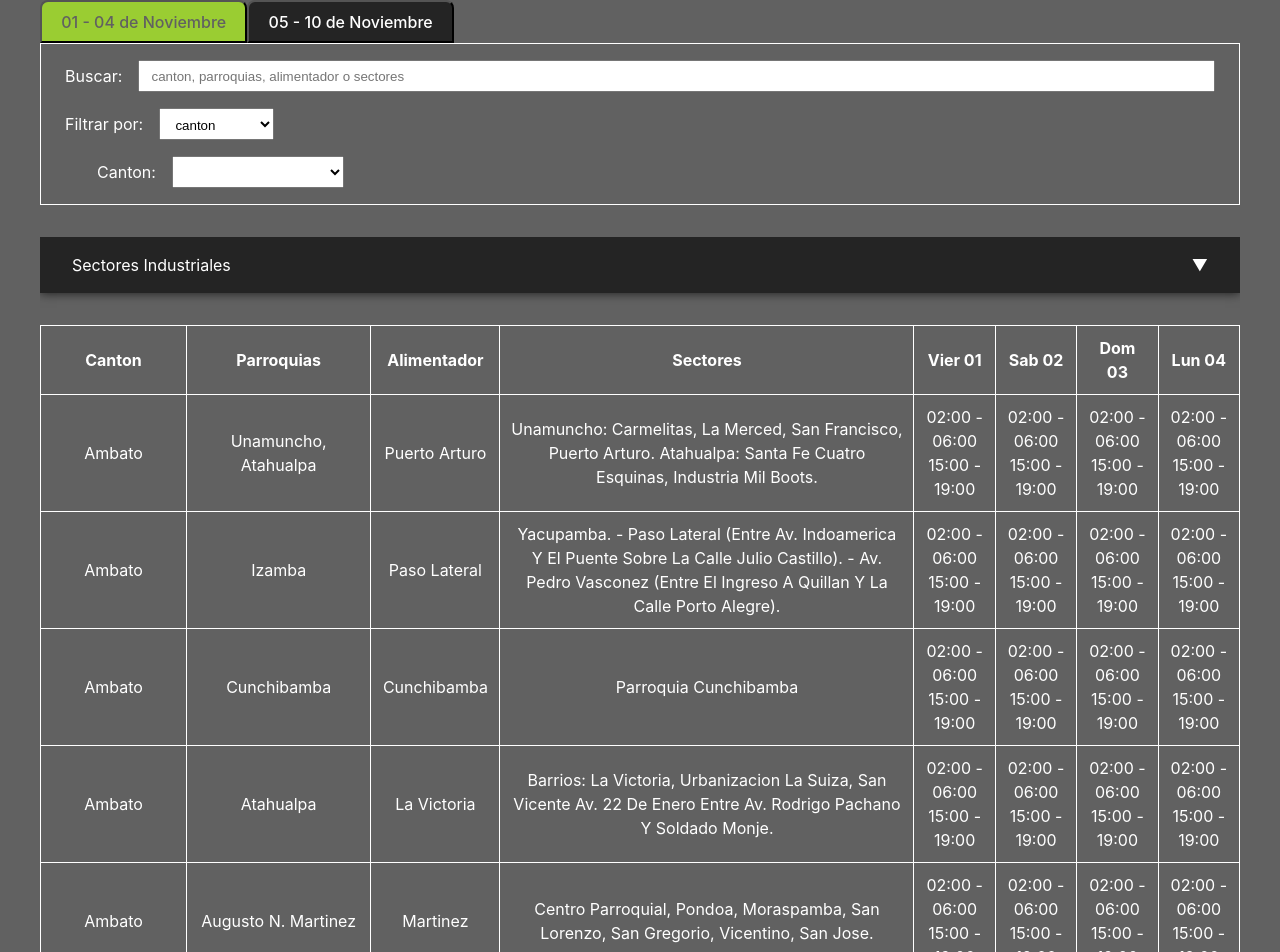
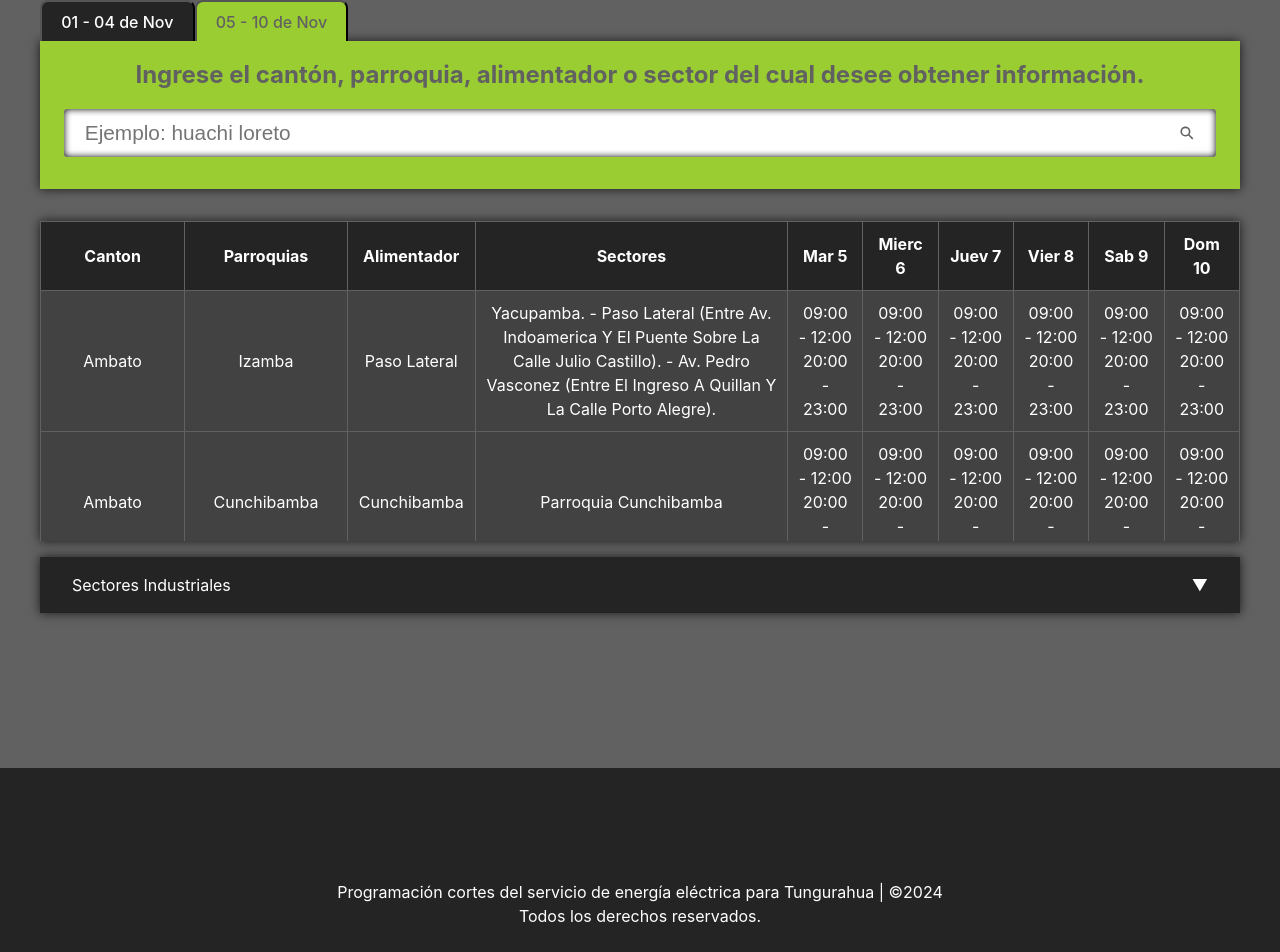
Before and after one commit to EstebanCarrilloG/info-cortes-tungurahua, a React (Vite) app: page / in a window 1280 px wide. Shown: the part 243-1195 px from the top of the page. Built offline with nearby package versions, Linux system fonts and the light colour scheme.

Commit message:
React icons installed
* Some styles modified
* Bugs fixed
* filter option deleted

```diff
--- a/package.json
+++ b/package.json
@@ -11,7 +11,8 @@
   },
   "dependencies": {
     "react": "^18.3.1",
-    "react-dom": "^18.3.1"
+    "react-dom": "^18.3.1",
+    "react-icons": "^5.3.0"
   },
   "devDependencies": {
     "@eslint/js": "^9.13.0",
--- a/src/App.css
+++ b/src/App.css
@@ -46,6 +46,7 @@ main {
   outline: none;
   border-radius: 0.5rem 0.5rem 0px 0px;
   user-select: none;
+  border-bottom: none;
 }
 .active {
   color: #616161;
@@ -57,14 +58,10 @@ main {
   flex-direction: column;
   gap: 1rem;
   margin-bottom: 2rem;
-  border: 1px solid;
   padding: 1rem 1.5rem;
-}
+  color: #616161;
+  background: yellowgreen;
 
-form {
-  display: flex;
-  gap: 1rem;
-  align-items: center;
 }
 .search-form input,
 .options-form select,
@@ -72,8 +69,33 @@ form {
   height: 2rem;
   padding: 0.5rem 0.7rem;
   width: 100%;
+  outline: none;
 }
-
+.search-form{
+  display: flex;
+  flex-direction: column;
+  gap: 1rem;
+}
+.search-form label{
+  font-weight: bold;
+  font-size: 1.5rem;
+  text-align: center;
+}
+.search-bar-container{
+  display: flex;
+  justify-content: space-between;
+  background: white;
+  color: #616161;
+  align-items: center;
+  padding: 0.5rem 1.3rem;
+  box-shadow: inset 0px 0px 7px 0px #000000;
+  border-radius: 0.2rem;
+}
+.search-bar-container input{
+  font-size: 1.3rem;
+  border:none;
+  padding:0;
+}
 .options-form select,
 .data-filter-form select {
   width: max-content;
@@ -85,14 +107,13 @@ form {
 .data-filter-form label {
   text-transform: capitalize;
 }
-.table-container {
-  overflow-x: scroll;
+.tables-container {
   text-transform: capitalize;
   display: flex;
   flex-direction: column;
-  gap: 2rem;
+  gap: 1rem;
 }
-.industrias-container {
+.industrias-container,.general-data-container,.forms-section {
   box-shadow: 0px 0px 10px 0px rgba(0, 0, 0, 0.75);
 }
 .industrias-header {
@@ -105,8 +126,7 @@ form {
 }
 
 .industrias-table-container {
-  overflow-x: hidden;
-  overflow-x: scroll;
+  overflow: auto;
 }
 
 .industrias-table {
@@ -121,10 +141,28 @@ form {
   }
 }
 
+.general-data-container{
+max-height: 40vh;
+overflow-y: scroll;
+}
+
+.general-data-container .no-results-found{
+  text-align: center;
+  padding: 5rem 2rem;
+  background:#424242;
+  height: 40vh;
+  display: flex;
+  justify-content: center;
+  align-items: center;
+}
+.general-data-container .no-results-found span{
+  color: yellowgreen;
+}
+
 table,
 td,
 th {
-  border: 1px solid;
+  border: 1px solid #616161;
 }
 
 tr td span {
@@ -144,3 +182,23 @@ table {
   width: 100%;
   border-collapse: collapse;
 }
+table thead tr{
+  background: #242424;
+}
+table tbody tr{
+  background: #424242;
+}
+footer {
+  align-items: center;
+  background: #242424;
+  color: #fff;
+  display: flex;
+  flex-direction: column;
+  height: 20rem;
+  justify-content: center;
+  padding: 3rem 2rem;
+  text-align: center;
+}
+footer a{
+  color: yellowgreen;
+}
--- a/src/App.jsx
+++ b/src/App.jsx
@@ -1,35 +1,37 @@
-import { useEffect, useState } from "react";
+import { useEffect, useRef, useState } from "react";
+import { IoSearchSharp } from "react-icons/io5";
 
 import "./App.css";
 import tableHeadersFilter from "./scripts/tableHeadersFilter";
-import dataFiltered from "./scripts/dataFiltered";
-import optionsFilter from "./scripts/optionsFilter";
 import getAllData from "./scripts/getAllData";
 import searchFilter from "./scripts/searchFilter";
 import pageInfo from "./data/pageInfo.json";
 
 function App() {
   const [isVisible, setIsVisible] = useState(false);
-  const [week, setWeek] = useState("thisWeek");
+  const [week, setWeek] = useState("nextWeek");
   const [data, setData] = useState(getAllData(week));
-  const options = tableHeadersFilter(week).filter((key) => key != "sectores");
-  const [option, setOption] = useState(options[0]);
-  const [active, setActive] = useState(true);
+  const [active, setActive] = useState(false);
+  const [searchValue, setSearchValue] = useState("");
+  const mainRef = useRef(null);
+  const [error, setError] = useState("");
 
   useEffect(() => {
-
-    setData(getAllData(week))
-   }, [week])
+    setData(searchFilter(searchValue, week));
+    console.log(data);
+  }, [week, searchValue]);
 
   const handleSearch = (e) => {
     e.preventDefault();
     const { value } = e.target;
-    setData(searchFilter(value, week));
+
+    setSearchValue(value);
+
+    setData(searchFilter(searchValue, week));
+    setError("");
   };
-  const handleChange = (e) => {
-    e.preventDefault();
-    const { name, value } = e.target;
-    setData(dataFiltered(name, value, week));
+  const handleScrollToSection = () => {
+    mainRef.current?.scrollIntoView({ behavior: "smooth" });
   };
 
   return (
@@ -50,7 +52,7 @@ function App() {
       </header>
 
       <main>
-        <div className="main-container container">
+        <div className="main-container container" id="main" ref={mainRef}>
           <div>
             <button
               className={`buttons-selection ${active ? "active" : ""}`}
@@ -73,48 +75,58 @@ function App() {
           </div>
           <div className="forms-section">
             <form className="search-form" onSubmit={(e) => e.preventDefault()}>
-              <label htmlFor="search">Buscar: </label>
+              <label htmlFor="search">
+                Ingrese el cantón, parroquia, alimentador o sector del cual
+                desee obtener información.
+              </label>
+              <div className="search-bar-container">
                 <input
                   type="search"
                   id="search"
-                placeholder="canton, parroquias, alimentador o sectores"
+                  placeholder="Ejemplo: huachi loreto"
                   onChange={(e) => handleSearch(e)}
+                  onClick={handleScrollToSection}
                 />
+                <IoSearchSharp />
+              </div>
+              <span>{error}</span>
             </form>
+          </div>
 
-            <form className="options-form">
-              <label htmlFor="options">Filtrar por: </label>
-              <select
-                name="options"
-                id="options"
-                onChange={(e) => setOption(e.target.value)}
-              >
-                {options.map((option, index) => (
-                  <option value={option} key={index}>
-                    {option}
-                  </option>
+          <div className="tables-container">
+            <div className="general-data-container">
+              {data.length > 0 ? (
+                <table className="general-data-table">
+                  <thead>
+                    <tr>
+                      {tableHeadersFilter(week).map((item, index) => (
+                        <th key={index}>{item}</th>
                       ))}
-              </select>
-            </form>
-            {option && (
-              <form className="data-filter-form" onChange={handleChange}>
-                <label htmlFor={option.toLowerCase()}>{option + ": "}</label>
-                <select name={option} id={option.toLowerCase()}>
-                  {optionsFilter(option, week).map((e, index) => {
-                    return (
-                      e !== null && (
-                        <option value={e} key={index}>
-                          {e}
-                        </option>
-                      )
-                    );
-                  })}
-                </select>
-              </form>
+                    </tr>
+                  </thead>
+
+                  <tbody>
+                    {data.map((item, trIndex) => (
+                      <tr key={trIndex}>
+                        {tableHeadersFilter(week).map((key, tdIndex) => (
+                          <td
+                            key={tdIndex}
+                            dangerouslySetInnerHTML={{ __html: item[key] }}
+                          />
+                        ))}
+                      </tr>
+                    ))}
+                  </tbody>
+                </table>
+              ) : (
+                <p className="no-results-found">
+                  <b>
+                    <span>ERROR: </span>No se encontraron resultados para el termino de busqueda: {" "}
+                    <span>{searchValue.toUpperCase()}</span>
+                  </b>
+                </p>
               )}
             </div>
-
-          <div className="table-container">
             <div className="industrias-container">
               <p
                 className="industrias-header"
@@ -126,11 +138,13 @@ function App() {
                 {isVisible && (
                   <table className={`industrias-table`}>
                     <thead>
+                      <tr>
                         {tableHeadersFilter(week, "industrias").map(
                           (item, index) => (
                             <th key={index}>{item}</th>
                           )
                         )}
+                      </tr>
                     </thead>
                     <tbody>
                       {getAllData(week, "industrias")?.map((item, trIndex) => (
@@ -147,31 +161,22 @@ function App() {
                 )}
               </div>
             </div>
-            <table>
-              <thead>
-                <tr>
-                  {tableHeadersFilter(week).map((item, index) => (
-                    <th key={index}>{item}</th>
-                  ))}
-                </tr>
-              </thead>
-
-              <tbody>
-                {data?.map((item, trIndex) => (
-                  <tr key={trIndex}>
-                    {tableHeadersFilter(week).map((key, tdIndex) => (
-                      <td
-                        key={tdIndex}
-                        dangerouslySetInnerHTML={{ __html: item[key] }}
-                      />
-                    ))}
-                  </tr>
-                ))}
-              </tbody>
-            </table>
           </div>
         </div>
       </main>
+      <footer className="footer">
+        <p>
+          Programación cortes del servicio de energía eléctrica para Tungurahua
+          | ©2024
+        </p>
+        <p>Todos los derechos reservados.</p>
+        <p></p>
+        <br />
+        <p>
+          Desarrollado por:{" "}
+          <a href="https://github.com/EstebanCarrilloG">Esteban Carrillo</a>
+        </p>
+      </footer>
     </>
   );
 }
--- a/src/data/pageInfo.json
+++ b/src/data/pageInfo.json
@@ -2,8 +2,8 @@
    {
     "pageDescription":"Consulte los cortes programados de emergencia en Tungurahua. Del 01 al 04 de noviembre del 2024 y Del 05 al 10 de noviembre de 2024",
     "tabsText":{
-        "actualy": "01 - 04 de Noviembre",
-        "next":"05 - 10 de Noviembre"
+        "actualy": "01 - 04 de Nov",
+        "next":"05 - 10 de Nov"
     }
 }
 ]
--- a/src/scripts/searchFilter.js
+++ b/src/scripts/searchFilter.js
@@ -1,12 +1,22 @@
 import dataSelection from "./dataSelection";
+function escapeRegExp(string) {
+  return string.replace(/[.*+?^${}()|[\]\\]/g, '\\$&'); // Escapa todos los caracteres especiales
+}
 
 export default function searchFilter(value, week) {
   const dataInfo = dataSelection(week);
   let newData = [];
-  const regex = new RegExp(`(${value})`, "gi");
+
+  const escapedValue = escapeRegExp(value);
+  const regex = new RegExp(`(${escapedValue})`, "gi");
+
+
 
   dataInfo.general?.map((e) => {
     e.table_data.map((e) => {
+      if(!value){
+        newData.push(e)
+      }else{
 
       if (e["canton"]?.match(regex) || e["parroquias"]?.match(regex) || e["alimentador"]?.match(regex) || e["sectores"]?.match(regex)) {
         let highlightedData = { ...e };
@@ -18,6 +28,7 @@ export default function searchFilter(value, week) {
 
         newData.push(highlightedData);
       }
+    }
     });
   });
 
```
Also changed, not shown: 1 other file (tests, documents, lock files or other folders). Lines whose indentation alone changed are shown as unchanged.
